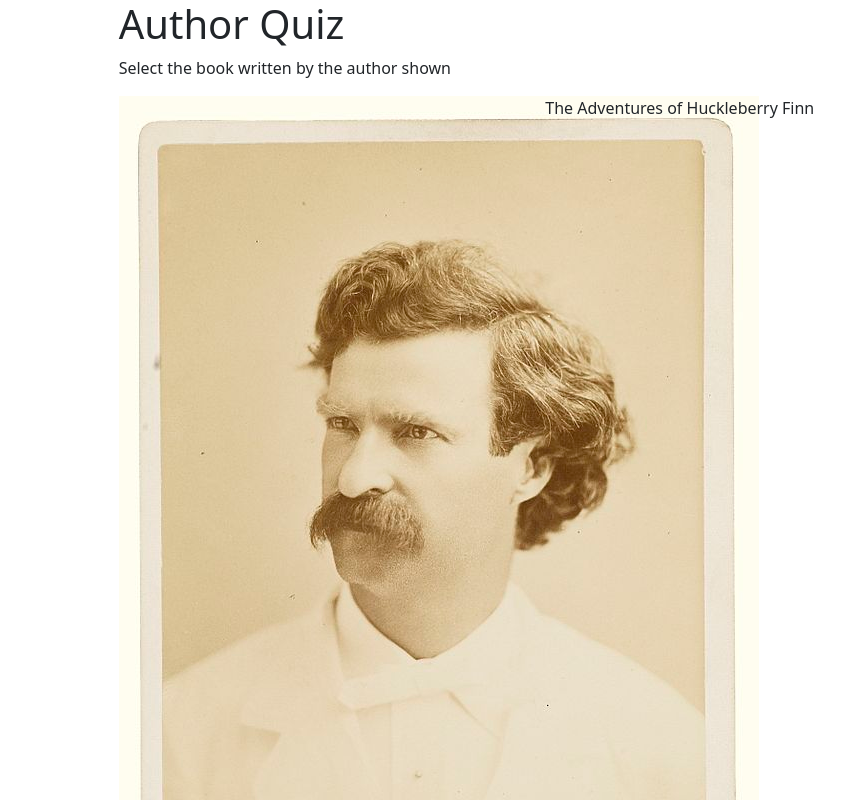
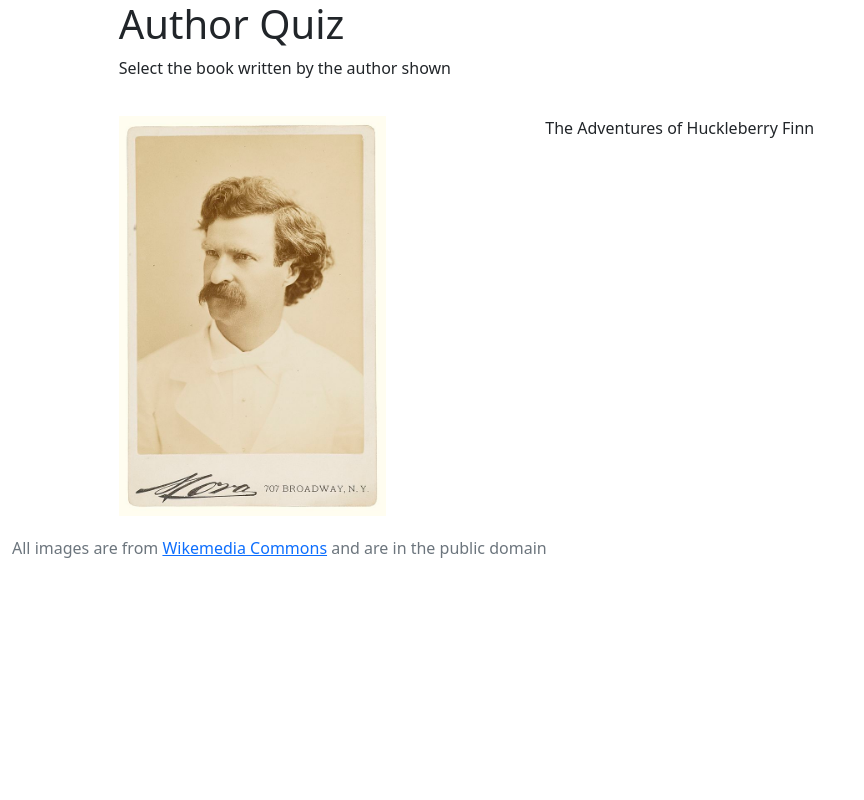
Before and after one commit to pankajproject99/pluralproject, a React (Create React App) app in the folder pluralReactFundamentals/react-fundamentals/: page / in a window 1280 px wide. Shown: the top 800 px of the page, without its empty margins (0-864 px from the left). Built offline with nearby package versions, Linux system fonts and the light colour scheme.

Commit message:
Step8: Add styling for App.css or AuthorQuiz.js 						App.css 							.turn >div { 							  height: 400px; 							}
							.turn {
							  padding-top: 20px;
							  padding-bottom: 20px;
							}

							.authorimage {
							  max-height: 100%;
							}

```diff
--- a/pluralReactFundamentals/react-fundamentals/src/App.css
+++ b/pluralReactFundamentals/react-fundamentals/src/App.css
@@ -1,38 +1,12 @@
-.App {
-  text-align: center;
+.turn >div {
+  height: 400px;
 }
 
-.App-logo {
-  height: 40vmin;
-  pointer-events: none;
+.turn {
+  padding-top: 20px;
+  padding-bottom: 20px;
 }
 
-@media (prefers-reduced-motion: no-preference) {
-  .App-logo {
-    animation: App-logo-spin infinite 20s linear;
-  }
+.authorimage {
+  max-height: 100%;
 }
-
-.App-header {
-  background-color: #282c34;
-  min-height: 100vh;
-  display: flex;
-  flex-direction: column;
-  align-items: center;
-  justify-content: center;
-  font-size: calc(10px + 2vmin);
-  color: white;
-}
-
-.App-link {
-  color: #61dafb;
-}
-
-@keyframes App-logo-spin {
-  from {
-    transform: rotate(0deg);
-  }
-  to {
-    transform: rotate(360deg);
-  }
-}
```
Also changed, not shown: 1 other file (tests, documents, lock files or other folders).
